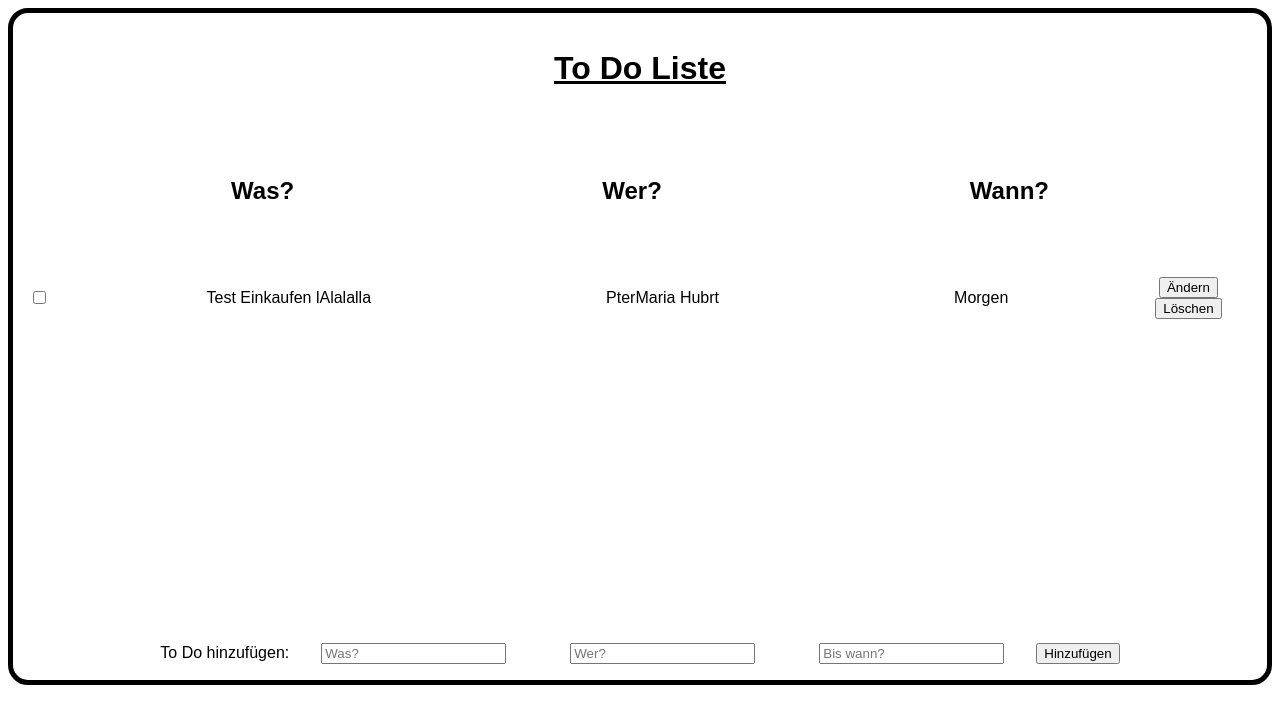
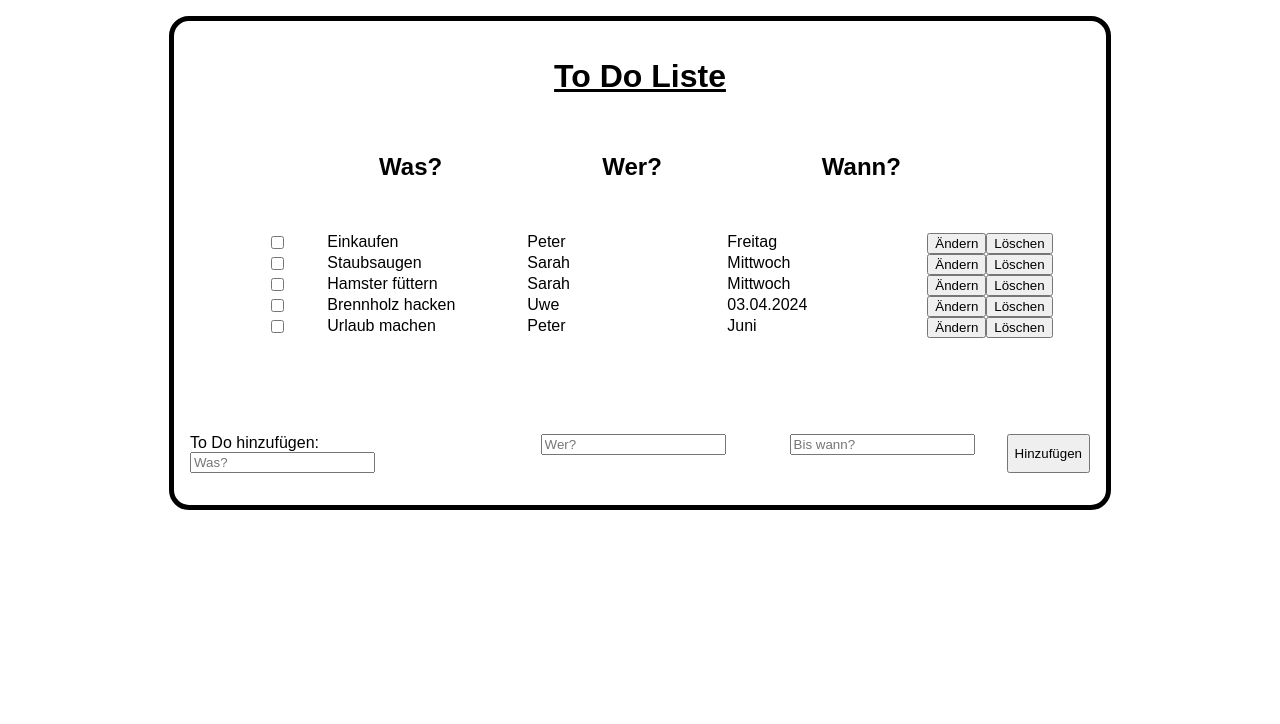
Before and after one commit to nightWolf666/react_toDoList_app, a React (Vite) app: page / in a window 1280 px wide. Shown: the top 724 px of the page. Built offline with nearby package versions, Linux system fonts and the light colour scheme.

Commit message:
CSS Anpassungen, Komponente ListElement hinzugefügt

```diff
--- a/src/App.css
+++ b/src/App.css
@@ -1,42 +1,55 @@
 #root {
-  max-width: 1280px;
-  margin: 0 auto;
+  max-width: 900px;
+  margin: 1em auto;
   padding: 1rem;
   border: 5px solid black;
   border-radius: 20px;
-  text-align: center;
   font-family: "Arial Rounded MT Bold", "Helvetica Rounded", Arial, sans-serif;
 }
 
 h1 {
 text-decoration: underline;
+text-align: center;
 }
 
 .heading-was-wer-wann {
   display: flex;
-  justify-content: space-around;
-  padding: 3em;
+  justify-content: center;
+  padding: 1em;
+  gap: 10em;
 }
 
 .list {
   display: flex;
-  justify-content: space-between;
+  justify-content: center;
   align-items: center;
 }
 
-.ulToDoList {
+.ul-list-element {
   display: flex;
-  justify-content: space-around;
   list-style-type: none;
   width: 85%;
+}
+
+
+.li-list-element {
+  display: flex;
+}
+
+.li-list-element li {
+  width: 200px;
+}
+
+.ul-list-btn {
+  display: flex;
 }
 
 .formContainer {
   display: flex;
   justify-content: space-around;
-  margin-top: 20em;
+  margin-top: 5em;
+  margin-bottom: 1em;
 }
-
 
 .form {
   display: flex;
--- a/src/App.jsx
+++ b/src/App.jsx
@@ -5,16 +5,6 @@ import List from "./components/List.jsx";
 
 function App() {
   // const [count, setCount] = useState(0)
-
-  const ToDo = [
-    {toDoName: "Einkaufen", who: "Peter", when: "Freitag", status: "erledigt"},
-    {toDoName: "Staubsaugen", who: "Sarah", when: "Mittwoch", status: "nicht erledigt"},
-    {toDoName: "Hamster füttern", who: "Sarah", when: "Mittwoch", status: "nicht erledigt"},
-    {toDoName: "Brennholz hacken", who: "Uwe", when: "03.04.2024", status: "nicht erledigt"},
-    {toDoName: "Urlaub machen ", who: "Peter", when: "Juni", status: "nicht erledigt"},
-    ];
-
-
 
   return (
     <>
@@ -25,17 +15,3 @@ function App() {
 };
 
 export default App
-
-
-// <div className="dcHeroes">
-// {justiceLeague.map((hero) => (
-//   <HeroProfile key={hero.id} heroName={hero.name} />
-// ))}
-// </div>
-
-
-// <div className="cardsContainer">
-// {cats.map((animal) => (
-//   <Cards animalName={animal.animalName} image={animal.image} />
-// ))}
-// </div>
--- a/src/components/Form.jsx
+++ b/src/components/Form.jsx
@@ -2,7 +2,6 @@ const Form = () => {
 
     function handleSubmit(e) {
         e.preventDefault();
-        alert("Neues To Do hinzugefügt!");
     };
 
     return (
--- a/src/components/List.jsx
+++ b/src/components/List.jsx
@@ -1,26 +1,35 @@
+import ListElement from "./ListElement.jsx"
+
 const List = () => {
+
+    const toDoItems = [
+        {id: 1, toDoName: "Einkaufen", who: "Peter", when: "Freitag", completed: false},
+        {id: 2, toDoName: "Staubsaugen", who: "Sarah", when: "Mittwoch", completed: false},
+        {id: 3, toDoName: "Hamster füttern", who: "Sarah", when: "Mittwoch", completed: false},
+        {id: 4, toDoName: "Brennholz hacken", who: "Uwe", when: "03.04.2024", completed: false},
+        {id: 5, toDoName: "Urlaub machen ", who: "Peter", when: "Juni", completed: false},
+        ];
+
+    // function addToDo() {
+    //     const newToDo = {
+
+    //     }
+    // };
 
     return (
         <>
             <h1>To Do Liste</h1>
-            <div class="heading-was-wer-wann">
+            <div className="heading-was-wer-wann">
                 <h2>Was?</h2>
                 <h2>Wer?</h2>
                 <h2>Wann?</h2>
             </div>
-            <div class="list">
-                <label>
-                    <input type="checkbox" />
-                </label>
-                <ul class="ulToDoList">
-                    <li>Test Einkaufen lAlalalla</li>
-                    <li>PterMaria Hubrt</li>
-                    <li>Morgen</li>
+            <div className="list">
+                <ul className="ul-list-list">
+                    {toDoItems.map(({id, toDoName, who, when, completed}) => (
+                    <ListElement key={id} toDoName={toDoName} who={who} when={when} completed={completed}/>
+                    ))}
                 </ul>
-                <span class="ul-btn">
-                    <button>Ändern</button>
-                    <button>Löschen</button>
-                </span>
             </div>
         </>
         )
--- /dev/null
+++ b/src/components/ListElement.jsx
@@ -0,0 +1,21 @@
+export default function ListElement({toDoName, who, when}) {
+
+    return (
+        <>
+        <li className="li-list-element">
+            <label>
+                <input type="checkbox" />
+            </label>
+            <ul className="ul-list-element">
+                <li className="ul-li-toDo">{toDoName}</li>
+                <li>{who}</li>
+                <li>{when}</li>
+            </ul>
+            <span className="ul-list-btn">
+                <button>Ändern</button>
+                <button>Löschen</button>
+            </span>
+        </li>
+        </>
+    )
+};
```
Also changed, not shown: src/components/TodoList.jsx (deleted).
